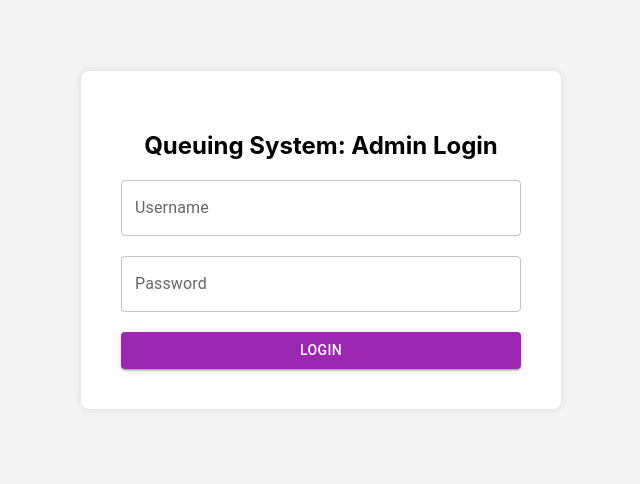
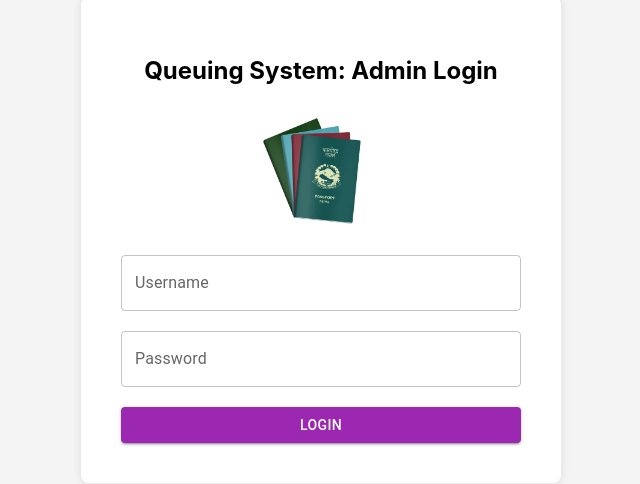
Before and after one commit to techlordsujan/customer-queueing-system, a React (Create React App) app: page /#/admin/login in a window 1280 px wide. Shown: the part 180-664 px from the top of the page, without its empty margins (319-959 px from the left). Built offline with nearby package versions, Linux system fonts and the light colour scheme.

Commit message:
some design changes

```diff
--- a/src/components/AdminDashboard.js
+++ b/src/components/AdminDashboard.js
@@ -14,8 +14,19 @@ import {
   Button,
   TableSortLabel,
 } from "@mui/material";
+import { makeStyles } from "@mui/styles";
+import logo from "../assets/company_logo.png";
+
+const useStyles = makeStyles(() => ({
+  logo: {
+    width: "150px", // Adjust width as needed
+    margin: "20px auto",
+    display: "block",
+  },
+}));
 
 const AdminDashboard = ({ setIsAuthenticated }) => {
+  const classes = useStyles();
   const [queue, setQueue] = useState([]);
   const [filteredQueue, setFilteredQueue] = useState([]);
   const [message, setMessage] = useState("");
@@ -118,7 +129,8 @@ const AdminDashboard = ({ setIsAuthenticated }) => {
 
   return (
     <div style={{ padding: "20px" }}>
-      <h2>Admin Dashboard</h2>
+      <img src={logo} alt="Company Logo" className={classes.logo} />{" "}
+      <h4>Passport Renewal- Admin Dashboard</h4>
       <Button
         onClick={handleLogout}
         variant="contained"
--- a/src/components/AdminLogin.js
+++ b/src/components/AdminLogin.js
@@ -3,6 +3,7 @@ import api from "../api";
 import { useNavigate } from "react-router-dom";
 import { TextField, Button } from "@mui/material";
 import useStyles from "./useStyles";
+import logo from "../assets/company_logo.png";
 
 const AdminLogin = ({ setIsAuthenticated }) => {
   const [credentials, setCredentials] = useState({
@@ -29,6 +30,7 @@ const AdminLogin = ({ setIsAuthenticated }) => {
     <div className={classes.container}>
       <form className={classes.form} onSubmit={handleLogin}>
         <h2 className={classes.title}>Queuing System: Admin Login</h2>
+        <img src={logo} alt="Company Logo" className={classes.logo} />{" "}
         <TextField
           label="Username"
           variant="outlined"
--- a/src/components/CustomerDashboard.js
+++ b/src/components/CustomerDashboard.js
@@ -2,6 +2,7 @@ import React, { useEffect, useState } from "react";
 import { useLocation } from "react-router-dom";
 import api from "../api"; // Adjust the path as needed
 import { makeStyles } from "@mui/styles";
+import logo from "../assets/company_logo.png";
 
 const useStyles = makeStyles(() => ({
   container: {
@@ -28,6 +29,11 @@ const useStyles = makeStyles(() => ({
   message: {
     fontSize: "18px",
     marginBottom: "10px",
+  },
+  logo: {
+    width: "150px", // Adjust width as needed
+    margin: "20px auto",
+    display: "block",
   },
 }));
 
@@ -68,6 +74,7 @@ const CustomerDashboard = () => {
     <div className={classes.container}>
       <div className={classes.card}>
         <h2 className={classes.title}>Queue Status</h2>
+        <img src={logo} alt="Company Logo" className={classes.logo} />{" "}
         <h4 className={classes.title}>{email}</h4>
         {error && <p style={{ color: "red" }}>{error}</p>}
         <p className={classes.message}>Remaining Queue: {remainingQueue}</p>
```
